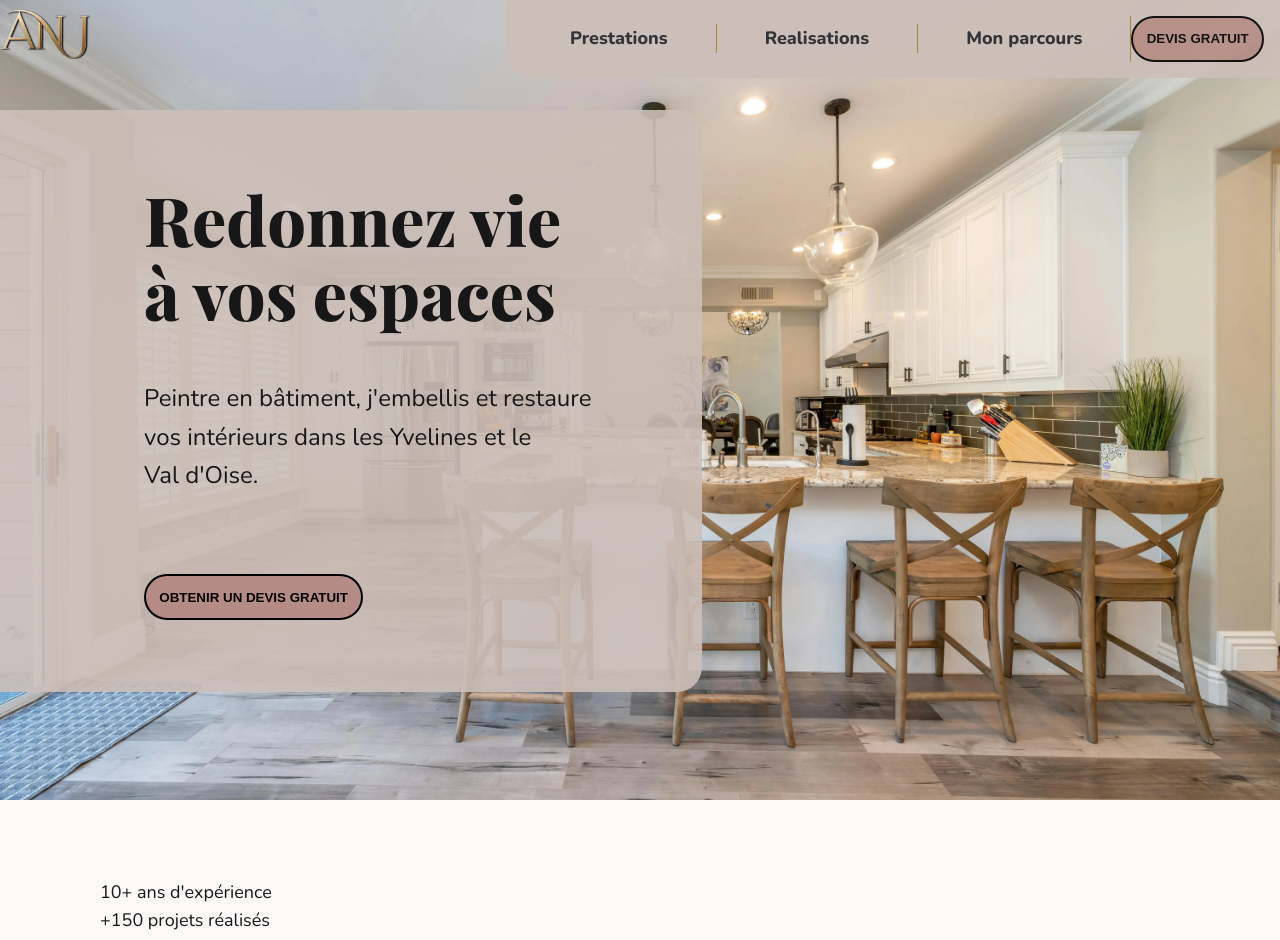
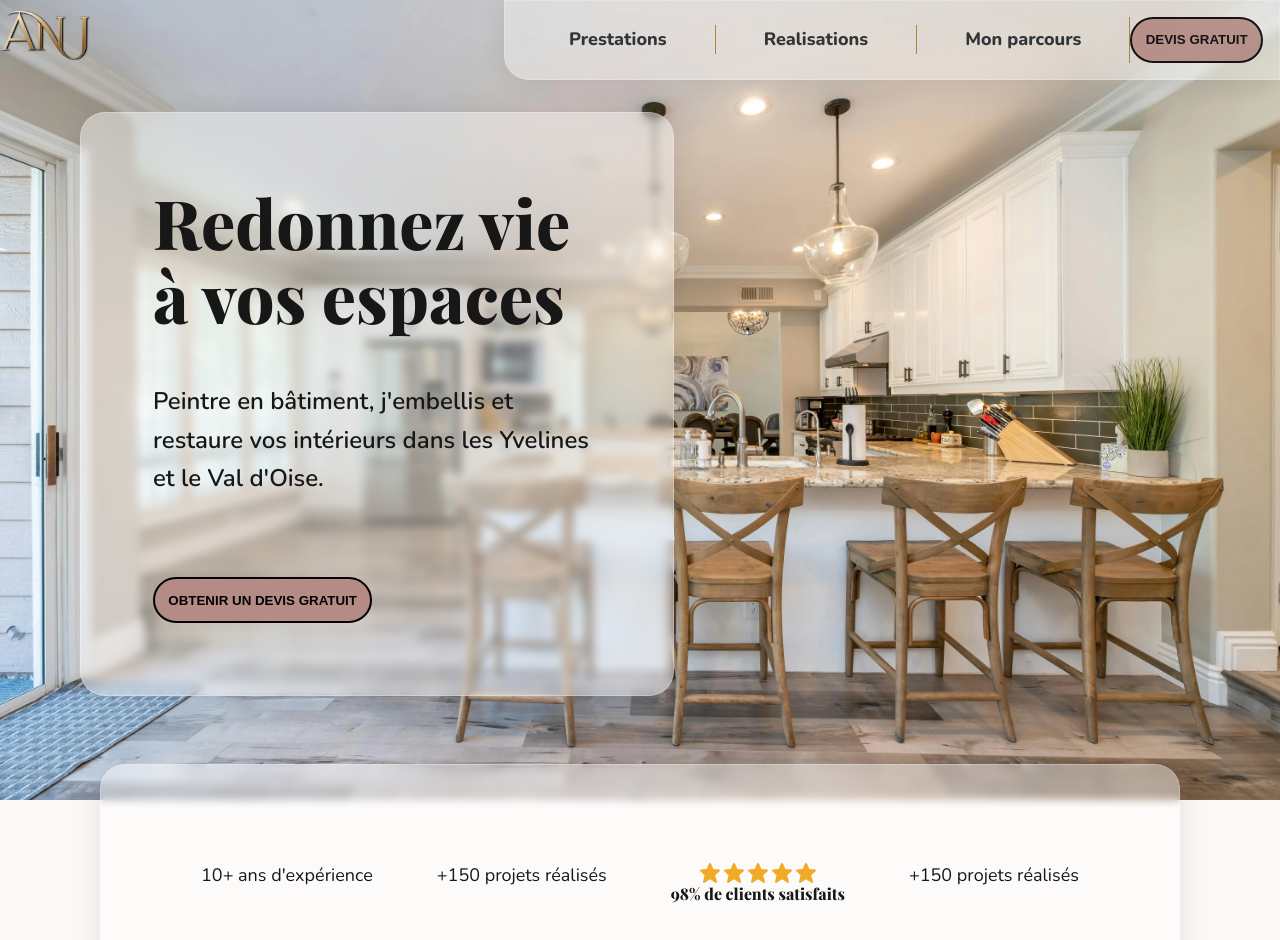
Before and after one commit to aurelienog/renov, a Next.js app: page / in a window 1280 px wide. Shown: the top 940 px of the page. Built offline with nearby package versions, Linux system fonts and the light colour scheme; a web font is replaced by a local one.

Commit message:
add glassmorphism effect

```diff
--- a/src/app/about/page.module.css
+++ b/src/app/about/page.module.css
@@ -1,51 +1,31 @@
 .section {
   display: grid;
-  grid-template-columns: 1fr 2fr;
-  align-items: end;
+  grid-template-columns: 1fr 1fr;
+  align-items: center;
 }
 
-.section h3 {
+.section > * {
+  padding: 0 8rem;
+}
+
+.title {
+  border-left: solid 4px;
+}
+
+.section :is(h3, h2) {
   font-size: 6rem;
 }
 
-.section h2 {
-  margin: 2rem 8rem;
-  display: inline;
-  position: relative;
+/* hide ::after by default */
+.a::after, .n::after, .j::after {
+  content: "";
+  font-size: 5rem;
+  opacity: 0;
+  position: absolute;
+  margin-top: 0.95rem;
 }
 
-.section h2::after {
-  margin: 2rem 8rem;
-  animation: underline 1s forwards 1.8s;
-  content: '';
-  position: absolute;
-  left: -2.9em;
-  bottom: -0.8em;
-  width: 0;
-  height: 6px; /* Ajusta el grosor del subrayado */
-  background-color: black; /* Ajusta el color del subrayado */
-}
-
-/* Espaciado entre letras */
-.anjContainer .n {
-  margin-left: 1rem;
-}
-
-.anjContainer .j {
-  margin-left: 5rem;
-}
-
-/* Ocultar los ::after por defecto */
-.a::after, .n::after, .j::after {
-  content: "";
-  font-size: 4rem;
-  opacity: 0;
-  transform: translateX(-25%);
-  position: absolute;
-  margin-top: 1.95rem;
-}
-
-/* Definir los textos */
+/* create names */
 .a::after { content: "ntonio"; animation: reveal 1s ease-in-out forwards 0s; }
 .n::after { content: "OGUEIRA"; animation: reveal 1s ease-in-out forwards 500ms; }
 .j::after { content: "ulien"; animation: reveal 1s ease-in-out forwards 1s; }
@@ -53,20 +33,10 @@
 @keyframes reveal {
   from {
     opacity: 0;
-    transform: translateX(-25%);
+    transform: translateX(-15%);
   }
   to {
     opacity: 1;
     transform: translateX(0%);
   }
 }
-
-@keyframes underline {
-  from {
-    width: 0;
-  }
-
-  to {
-    width: 100%;
-  }
-}
--- a/src/app/confidentiality/page.tsx
+++ b/src/app/confidentiality/page.tsx
@@ -55,8 +55,9 @@ function confidentialityPage() {
         </li>
         <li>
           <h3>Contact</h3>
-          <address>Pour toute question sur cette politique de confidentialité ou l’exercice de vos droits, vous pouvez nous contacter :
-            <br></br>Email : [adresse mail]
+          <p>Pour toute question sur cette politique de confidentialité ou l’exercice de vos droits, vous pouvez nous contacter :</p>
+          <address>
+            Email : [adresse mail]
             <br></br>Téléphone : [tel]
             <br></br>Adresse : [adresse]
           </address>
--- a/src/app/globals.css
+++ b/src/app/globals.css
@@ -95,3 +95,11 @@ p {
 .section {
   padding: 6rem 0rem;
 }
+
+.glassmorphism {
+  background: rgba(255, 255, 255, 0.42);
+  box-shadow: 0 4px 30px rgba(0, 0, 0, 0.1);
+  backdrop-filter: blur(4px);
+  -webkit-backdrop-filter: blur(4px);
+  border: 1px solid rgba(255, 255, 255, 0.25);
+}
--- a/src/components/navigation-bar/NavigationBar.tsx
+++ b/src/components/navigation-bar/NavigationBar.tsx
@@ -5,7 +5,7 @@ import Button from '../button/Button';
 
 function NavigationBar(): JSX.Element {
   return (
-    <nav className={styles.navbar}>
+    <nav className={`${styles.navbar} glassmorphism`}>
       <ul>
         <li>
           <Link href={"/"} className={styles.navbar_link}>Prestations</Link>
--- a/src/components/navigation-bar/styles.module.css
+++ b/src/components/navigation-bar/styles.module.css
@@ -2,8 +2,6 @@
   opacity: 90%;
   font-weight: var(--fw-bold);
   border-radius: 0 0 0 var(--border-radius);
-  background-color: var(--color-primary);
-
 }
 
 .navbar  ul {
--- a/src/sections/hero-section/HeroSection.tsx
+++ b/src/sections/hero-section/HeroSection.tsx
@@ -6,7 +6,7 @@ import Button from '@/components/button/Button';
 function HeroSection(): JSX.Element  {
   return (
     <section className={`full-width ${styles.hero}`}>
-      <div className={styles.info}>
+      <div className={`${styles.info} glassmorphism`}>
         <h1 className='visually-hidden'>Peintre en bâtiment, expert en peinture et rénovation intérieure/extérieure dans les Yvelines et le Val-d'Oise</h1>
         <h2>Redonnez vie à vos espaces</h2>
         <p>Peintre en bâtiment, j'embellis et restaure vos intérieurs dans les Yvelines et le Val d'Oise.</p>
--- a/src/sections/hero-section/styles.module.css
+++ b/src/sections/hero-section/styles.module.css
@@ -1,19 +1,15 @@
-.hero {
-  height: 800px;
-  overflow: hidden;
-}
-
 .info{
-  margin: 2rem 0;
-  background-color: color-mix(in srgb, var(--color-primary) 90%, transparent);
-  height: auto;
-  max-width: 39em;
-  border-radius: 0 var(--border-radius) var(--border-radius) 0;
+  margin: 2rem 5rem;
+  max-width: 33em;
+  border-radius: var(--border-radius) ;
   padding: 4em;
-  padding-left: 8em;
+  display: grid;
+  justify-items: center;
+  align-items: center;
   animation-name: slideInRight;
   animation-duration: 0.8s;
   animation-timing-function: ease-out;
+
 }
 
 .hero h2 {
@@ -24,11 +20,16 @@
 .hero p {
   font-size: 1.5rem;
   margin-bottom: 5rem;
+  font-weight: var(--fw-semi-bold);
 }
 
 .hero img {
   position: relative;
   z-index: -10;
+}
+
+.hero button {
+  justify-self: start;
 }
 
 @keyframes slideInRight {
--- a/src/sections/trust-section/TrustSection.tsx
+++ b/src/sections/trust-section/TrustSection.tsx
@@ -1,11 +1,23 @@
-import React from 'react'
+import React from 'react';
+import styles from './styles.module.css'
+import Image from 'next/image';
 
 function TrustSection() {
   return (
-    <section>
+    <section className={`section ${styles.section} glassmorphism`}>
       <article>10+ ans d'expérience</article>
       <article>+150 projets réalisés</article>
-      <article> 98% de clients satisfaits </article>
+      <article>
+        <div className={styles.icons}>
+          <Image src="/assets/star.svg" width={24} height={24} alt='5 stars'/>
+          <Image src="/assets/star.svg" width={24} height={24} alt=''/>
+          <Image src="/assets/star.svg" width={24} height={24} alt=''/>
+          <Image src="/assets/star.svg" width={24} height={24} alt=''/>
+          <Image src="/assets/star.svg" width={24} height={24} alt=''/>
+        </div>
+
+        <h3>98% de clients satisfaits</h3>
+      </article>
       <article>+150 projets réalisés </article>
     </section>
   )
--- /dev/null
+++ b/src/sections/trust-section/styles.module.css
@@ -0,0 +1,17 @@
+.section {
+  display: flex;
+  justify-content: center;
+  gap: 4rem;
+  border-radius: var(--border-radius);
+  margin-top: 2em;
+}
+
+.section h3 {
+  font-size: 1rem;
+}
+
+
+.icons {
+  display: flex;
+  justify-content: center;
+}
```
Also changed, not shown: src/app/about/page.tsx (+9 -7 lines), src/app/legal/page.tsx (renamed from src/app/legal-page/page.tsx, +9 -7 lines), public/assets/star.svg (added), src/app/confidentiality/page.module.css (line endings or trailing spaces).
